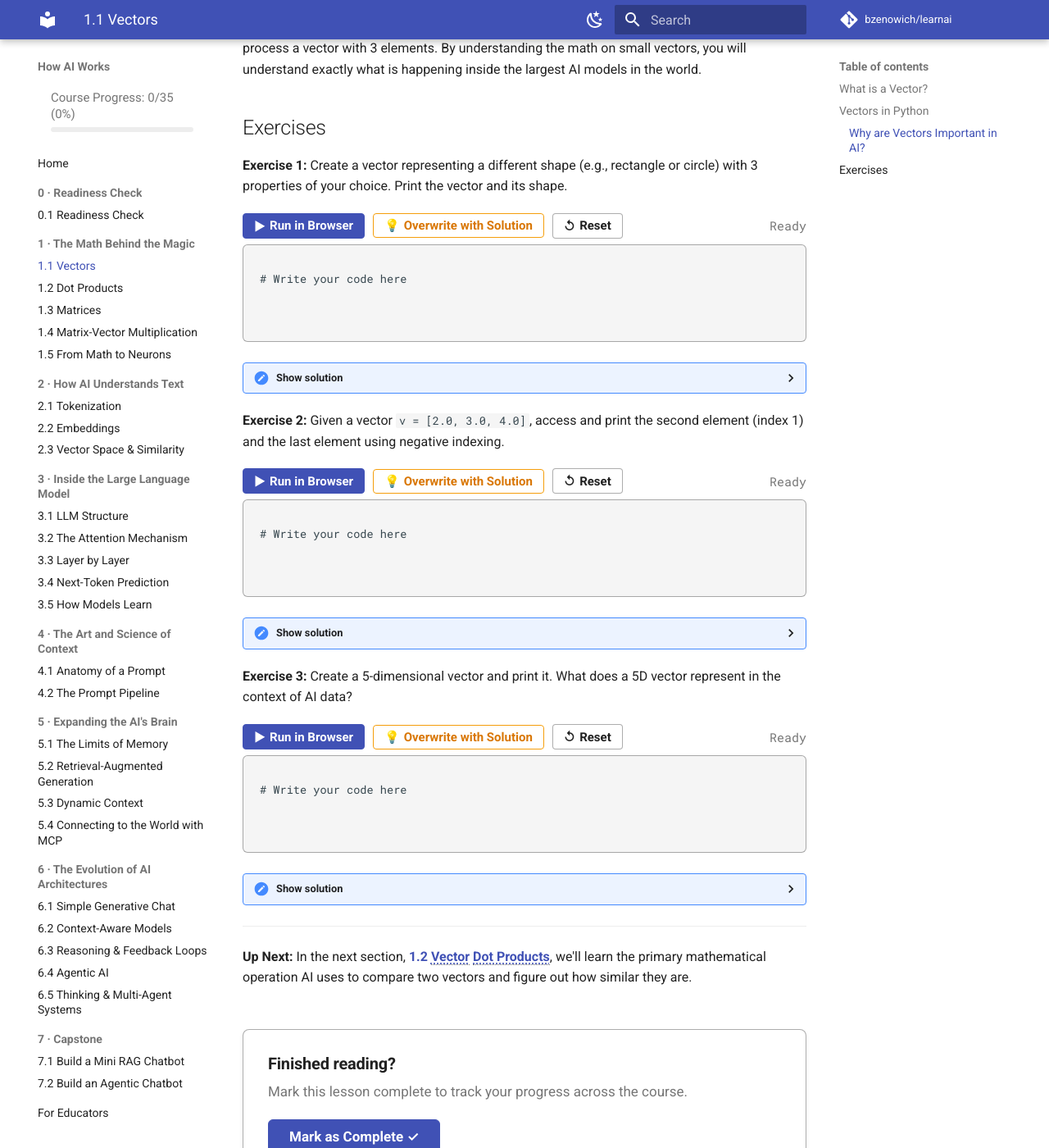
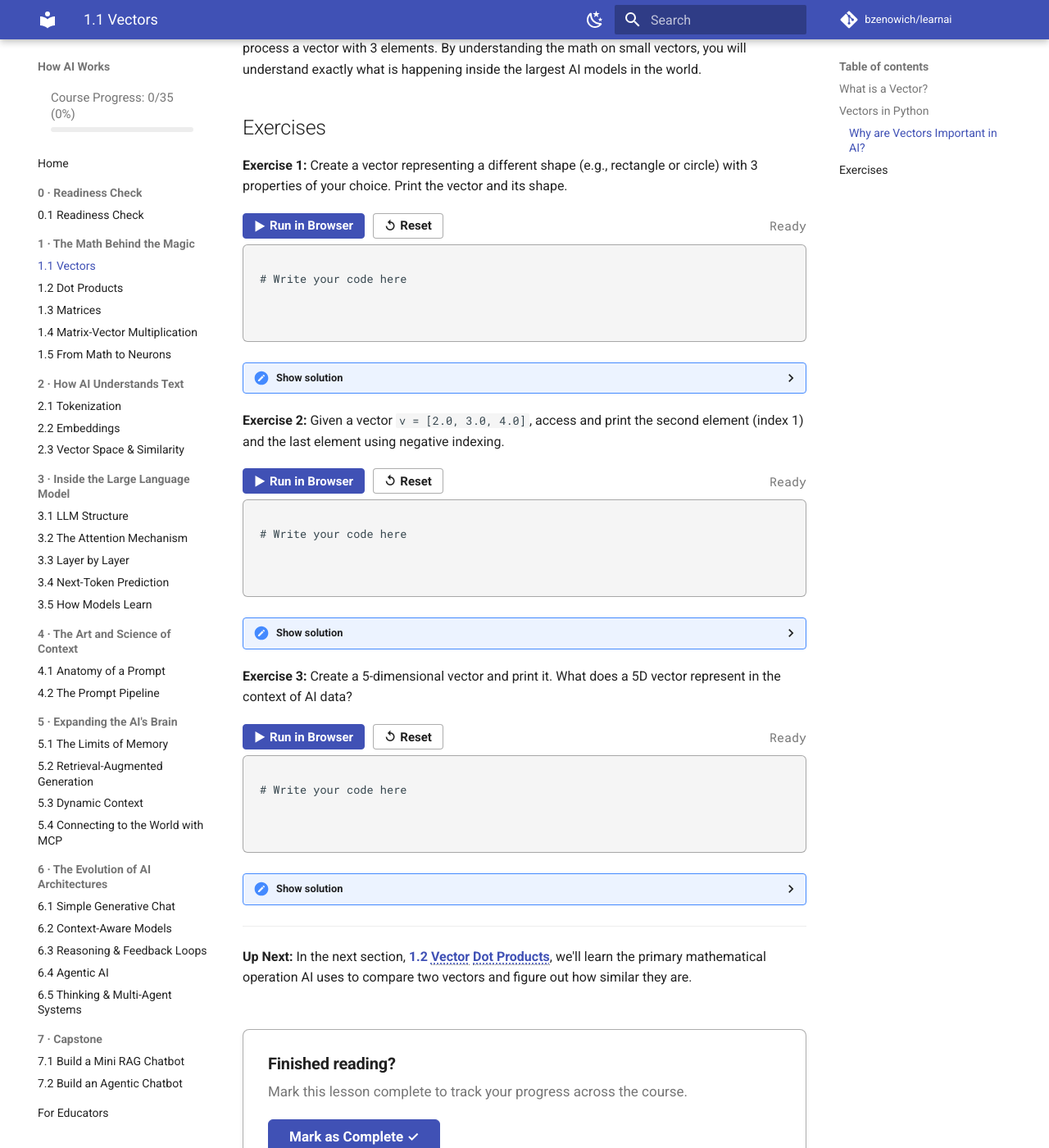
Before and after one commit to bzenowich/learnai, an MkDocs documentation site: the page built from docs/module-01-math/1.1-vectors.md, in a window 1280 px wide and 1400 px high, scrolled down 2229 px. Shown: the whole window at 82% size. Built offline with MkDocs 1.6.1 and Material for MkDocs 9.7.7, drawn with Linux system fonts in a browser that asks for light colours; comment, search, counter and statistics services are not loaded.

Commit message:
Keep overwrite solution button only inside suggested solution box

```diff
--- a/docs/javascripts/pyodide-runner.js
+++ b/docs/javascripts/pyodide-runner.js
@@ -126,12 +126,6 @@
   runBtn.title = "Run code in browser (Ctrl+Enter)";
   runBtn.innerHTML = '<span class="pyodide-btn-icon">▶</span> Run in Browser';
 
-  const solutionBtn = document.createElement("button");
-  solutionBtn.type = "button";
-  solutionBtn.className = "pyodide-btn pyodide-solution-btn";
-  solutionBtn.title = "Replace editor code with the suggested solution";
-  solutionBtn.innerHTML = '<span class="pyodide-btn-icon">💡</span> Overwrite with Solution';
-
   const resetBtn = document.createElement("button");
   resetBtn.type = "button";
   resetBtn.className = "pyodide-btn pyodide-reset-btn";
@@ -143,7 +137,6 @@
   statusSpan.textContent = "Ready";
 
   toolbar.appendChild(runBtn);
-  toolbar.appendChild(solutionBtn);
   toolbar.appendChild(resetBtn);
   toolbar.appendChild(statusSpan);
 
@@ -207,7 +200,7 @@
     executePythonScript(code, runBtn, statusSpan, outputContainer, outputPre);
   });
 
-  // Overwrite with Solution handler
+  // Overwrite with Solution handler (triggered from suggested solution box)
   function overwriteWithSolution() {
     const current = (exerciseCodeEl.innerText || exerciseCodeEl.textContent).trim();
     if (current && current !== defaultStarter.trim() && current !== solutionCode) {
@@ -218,10 +211,9 @@
     exerciseCodeEl.textContent = solutionCode + "\n";
     solutionDetails.open = true;
     statusSpan.textContent = "Loaded suggested solution";
+    exerciseCodeEl.scrollIntoView({ behavior: "smooth", block: "center" });
     exerciseCodeEl.focus();
   }
-
-  solutionBtn.addEventListener("click", overwriteWithSolution);
 
   // Reset handler
   resetBtn.addEventListener("click", () => {
--- a/docs/stylesheets/custom.css
+++ b/docs/stylesheets/custom.css
@@ -124,22 +124,6 @@
   margin-bottom: 0.35rem;
 }
 
-.pyodide-solution-btn {
-  background-color: var(--md-default-bg-color);
-  border-color: #f59e0b;
-  color: #d97706;
-}
-
-[data-md-color-scheme="slate"] .pyodide-solution-btn {
-  color: #fbbf24;
-  border-color: #d97706;
-}
-
-.pyodide-solution-btn:hover {
-  background-color: #f59e0b;
-  color: #ffffff;
-  border-color: #f59e0b;
-}
 
 .pyodide-reset-btn:hover {
   background-color: var(--md-default-fg-color--lightest);
@@ -197,7 +181,23 @@
 
 .pyodide-load-btn {
   font-size: 0.7rem;
-  padding: 0.15rem 0.5rem;
+  padding: 0.2rem 0.6rem;
+  background-color: var(--md-default-bg-color);
+  border-color: #f59e0b;
+  color: #d97706;
+  font-weight: 500;
+  transition: all 0.2s ease;
+}
+
+[data-md-color-scheme="slate"] .pyodide-load-btn {
+  color: #fbbf24;
+  border-color: #d97706;
+}
+
+.pyodide-load-btn:hover {
+  background-color: #f59e0b;
+  color: #ffffff;
+  border-color: #f59e0b;
 }
 
 
```
